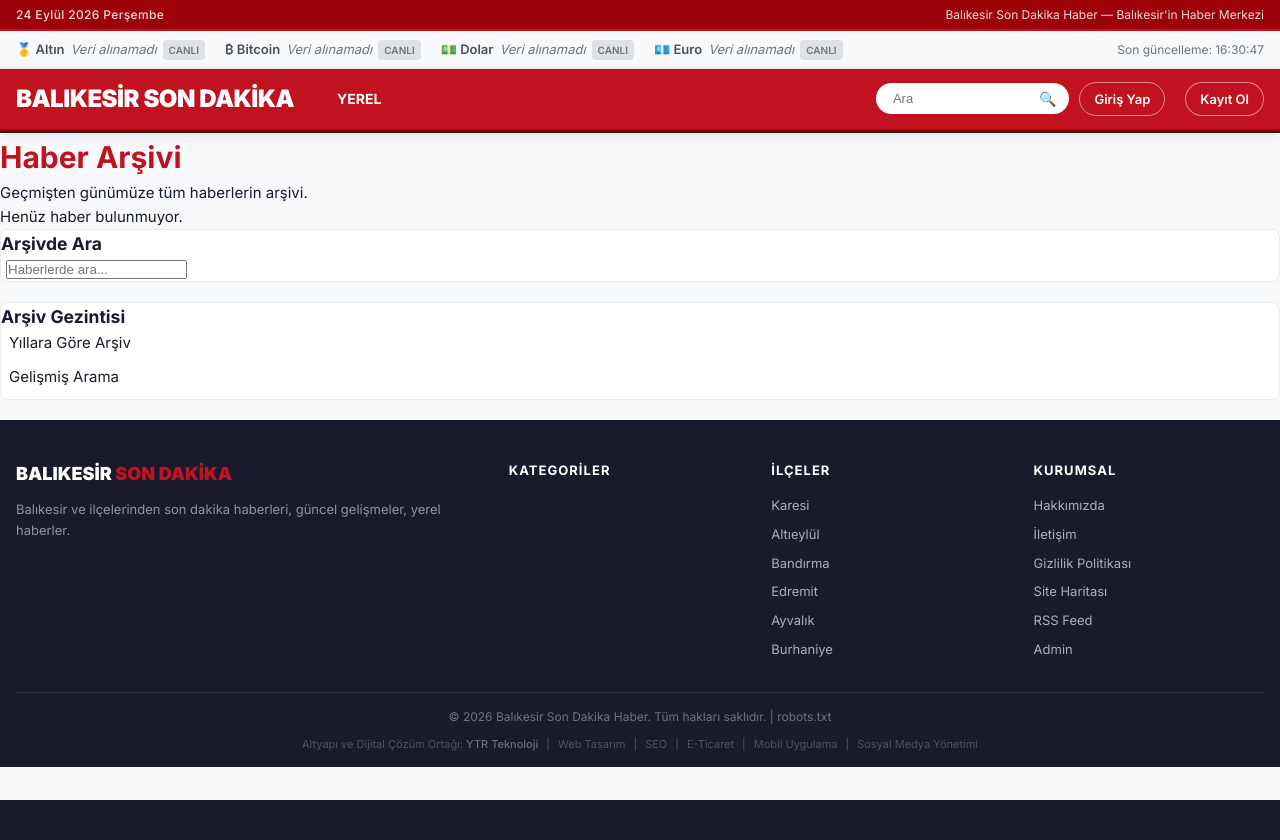
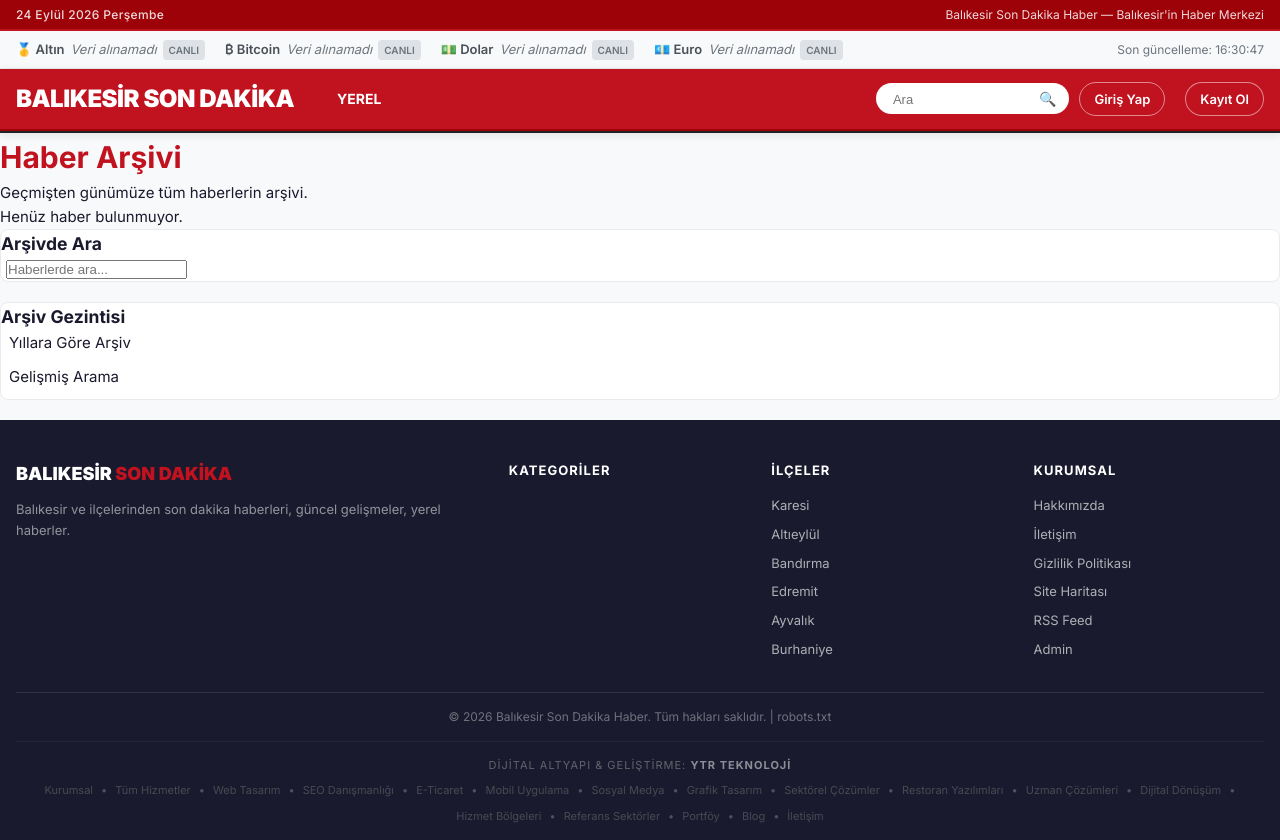
Before and after one commit to onuronuryeter/BALIKES-R-SON-DAK-KA-HABER-S-TES-, a FastAPI app: page /arsiv in a window 1280 px wide. Before the commit the page ends 800 px from the top, so only its background shows below. Run offline with FastAPI, Linux system fonts and the light colour scheme; data that the repository does not hold is empty; some libraries are stand-ins or nearby versions.

Commit message:
Expanded YTR Teknoloji backlinks to include all pages

```diff
--- a/app/templates/base.html
+++ b/app/templates/base.html
@@ -251,13 +251,29 @@
       <p>© {{ current_year }} {{ site_name }}. Tüm hakları saklıdır. |
         <a href="/robots.txt" style="color:inherit">robots.txt</a>
       </p>
-      <div style="font-size: 11px; color: #888; margin-top: 10px; display: flex; flex-wrap: wrap; justify-content: center; gap: 8px;">
-        <span>Altyapı ve Dijital Çözüm Ortağı: <a href="https://www.ytrteknoloji.com/" target="_blank" title="Balıkesir Web Tasarım ve SEO Ajansı YTR Teknoloji" style="color: #bbb; text-decoration: none; font-weight: 500;">YTR Teknoloji</a></span> |
-        <a href="https://ytrteknoloji.com/hizmetler.html#web" target="_blank" title="Balıkesir Web Tasarım" style="color: #888; text-decoration: none;">Web Tasarım</a> |
-        <a href="https://ytrteknoloji.com/hizmetler.html#seo" target="_blank" title="Balıkesir SEO Hizmeti" style="color: #888; text-decoration: none;">SEO</a> |
-        <a href="https://ytrteknoloji.com/hizmetler.html#eticaret" target="_blank" title="Balıkesir E-Ticaret Paketleri" style="color: #888; text-decoration: none;">E-Ticaret</a> |
-        <a href="https://ytrteknoloji.com/hizmetler.html#mobil" target="_blank" title="Mobil Uygulama Geliştirme" style="color: #888; text-decoration: none;">Mobil Uygulama</a> |
-        <a href="https://ytrteknoloji.com/hizmetler.html#sosyalmedya" target="_blank" title="Sosyal Medya Yönetimi" style="color: #888; text-decoration: none;">Sosyal Medya Yönetimi</a>
+
+      <!-- YTR Teknoloji Mega Backlink Block -->
+      <div style="font-size: 11px; color: #888; margin-top: 15px; border-top: 1px solid #333; padding-top: 15px;">
+        <div style="margin-bottom: 8px; color: #aaa; text-transform: uppercase; letter-spacing: 1px;">Dijital Altyapı & Geliştirme: <a href="https://www.ytrteknoloji.com/" target="_blank" title="Balıkesir Web Tasarım ve SEO Ajansı YTR Teknoloji" style="color: #fff; text-decoration: none; font-weight: bold;">YTR Teknoloji</a></div>
+        <div style="display: flex; flex-wrap: wrap; justify-content: center; gap: 8px; line-height: 1.6;">
+          <a href="https://www.ytrteknoloji.com/hakkimizda.html" target="_blank" title="YTR Teknoloji Hakkında" style="color: #777; text-decoration: none;">Kurumsal</a> •
+          <a href="https://www.ytrteknoloji.com/hizmetler.html" target="_blank" title="YTR Teknoloji Hizmetleri" style="color: #777; text-decoration: none;">Tüm Hizmetler</a> •
+          <a href="https://www.ytrteknoloji.com/hizmetler.html#web" target="_blank" title="Balıkesir Web Tasarım" style="color: #777; text-decoration: none;">Web Tasarım</a> •
+          <a href="https://www.ytrteknoloji.com/hizmetler.html#seo" target="_blank" title="Balıkesir SEO Hizmeti" style="color: #777; text-decoration: none;">SEO Danışmanlığı</a> •
+          <a href="https://www.ytrteknoloji.com/hizmetler.html#eticaret" target="_blank" title="Balıkesir E-Ticaret Paketleri" style="color: #777; text-decoration: none;">E-Ticaret</a> •
+          <a href="https://www.ytrteknoloji.com/hizmetler.html#mobil" target="_blank" title="Mobil Uygulama Geliştirme" style="color: #777; text-decoration: none;">Mobil Uygulama</a> •
+          <a href="https://www.ytrteknoloji.com/hizmetler.html#sosyalmedya" target="_blank" title="Sosyal Medya Yönetimi" style="color: #777; text-decoration: none;">Sosyal Medya</a> •
+          <a href="https://www.ytrteknoloji.com/hizmetler.html#grafik" target="_blank" title="Grafik & Prodüksiyon" style="color: #777; text-decoration: none;">Grafik Tasarım</a> •
+          <a href="https://www.ytrteknoloji.com/cozumler.html" target="_blank" title="Sektörel Çözümler" style="color: #777; text-decoration: none;">Sektörel Çözümler</a> •
+          <a href="https://www.ytrteknoloji.com/cozumler.html#restoran" target="_blank" title="Restoran Çözümleri" style="color: #777; text-decoration: none;">Restoran Yazılımları</a> •
+          <a href="https://www.ytrteknoloji.com/cozumler.html#uzmanlar" target="_blank" title="Uzmanlara Özel Çözümler" style="color: #777; text-decoration: none;">Uzman Çözümleri</a> •
+          <a href="https://www.ytrteknoloji.com/cozumler.html#donusum" target="_blank" title="Dijital Dönüşüm" style="color: #777; text-decoration: none;">Dijital Dönüşüm</a> •
+          <a href="https://www.ytrteknoloji.com/hizmet-bolgeleri.html" target="_blank" title="Hizmet Bölgeleri" style="color: #777; text-decoration: none;">Hizmet Bölgeleri</a> •
+          <a href="https://www.ytrteknoloji.com/sektorler.html" target="_blank" title="Sektörler" style="color: #777; text-decoration: none;">Referans Sektörler</a> •
+          <a href="https://www.ytrteknoloji.com/portfolyo.html" target="_blank" title="Portföy ve Çalışmalarımız" style="color: #777; text-decoration: none;">Portföy</a> •
+          <a href="https://www.ytrteknoloji.com/blog.html" target="_blank" title="Teknoloji ve Yazılım Blogu" style="color: #777; text-decoration: none;">Blog</a> •
+          <a href="https://www.ytrteknoloji.com/iletisim.html" target="_blank" title="İletişim" style="color: #777; text-decoration: none;">İletişim</a>
+        </div>
       </div>
     </div>
   </div>
```
